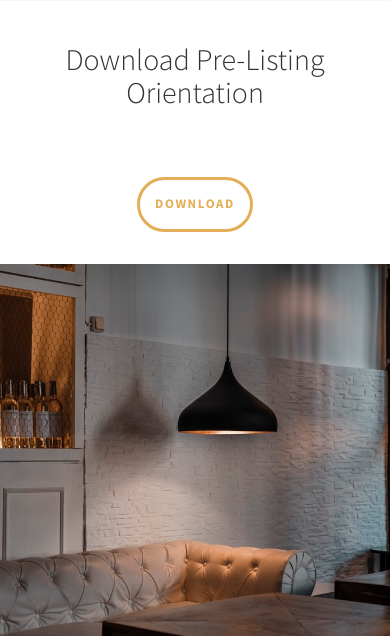
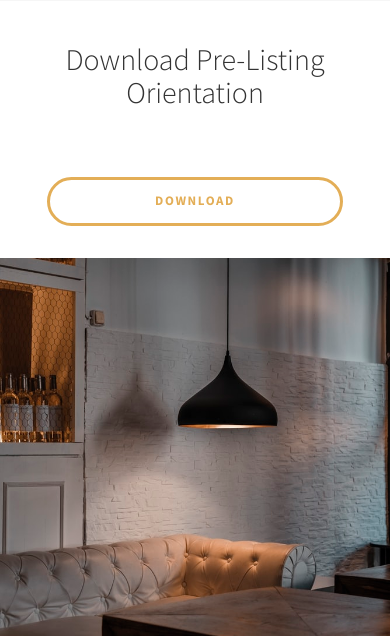
Before and after one commit to PeterBen90/andrew-site, a PHP site: page / in a window 390 px wide. Shown: the part 1588-2224 px from the top of the page. Run offline with PHP 8.4, Linux system fonts and the light colour scheme; some libraries are stand-ins or nearby versions.

Commit message:
added GTM

```diff
--- a/css/main.css
+++ b/css/main.css
@@ -90,6 +90,11 @@ p {
   margin-top: 42px;
   transition: all 0.4s ease-in-out;
   text-transform: uppercase;
+  margin-left: 25%;
+}
+
+.margin-btn {
+  margin-left: 0;
 }
 
 .section-btn:hover {
@@ -745,7 +750,8 @@ footer {
   }
 
   .section-btn {
-    padding: 15px;
+    width: 100%;
+    margin-left: 0;
   }
 
   .experience-img {
--- a/index.html
+++ b/index.html
@@ -19,9 +19,23 @@
   <link rel="stylesheet" type="text/css" href="css/jquery.fancybox.min.css" />
 
   <link href="https://fonts.googleapis.com/css?family=Source+Sans+Pro:300,400,700" rel="stylesheet" />
+  <!-- Google Tag Manager -->
+  <script>(function (w, d, s, l, i) {
+      w[l] = w[l] || []; w[l].push({
+        'gtm.start':
+          new Date().getTime(), event: 'gtm.js'
+      }); var f = d.getElementsByTagName(s)[0],
+        j = d.createElement(s), dl = l != 'dataLayer' ? '&l=' + l : ''; j.async = true; j.src =
+          'https://www.googletagmanager.com/gtm.js?id=' + i + dl; f.parentNode.insertBefore(j, f);
+    })(window, document, 'script', 'dataLayer', 'GTM-W598JN3');</script>
+  <!-- End Google Tag Manager -->
 </head>
 
 <body data-spy="scroll" data-target=".navbar-collapse" data-offset="50">
+  <!-- Google Tag Manager (noscript) -->
+  <noscript><iframe src="https://www.googletagmanager.com/ns.html?id=GTM-W598JN3" height="0" width="0"
+      style="display:none;visibility:hidden"></iframe></noscript>
+  <!-- End Google Tag Manager (noscript) -->
   <!-- PRE LOADER -->
 
   <div class="preloader">
@@ -131,8 +145,8 @@
               <h1 class="dld-title">Download Pre-Listing Orientation</h1>
             </div>
             <div class="wow fadeInUp" data-wow-delay="0.8s">
-              <a class="wow fadeInUp fbtn section-btn btn btn-success" data-wow-delay="1.4s" data-fancybox
-                data-src="#hidden-content-2" href="javascript:;">Download</a>
+              <a class="wow fadeInUp fbtn section-btn btn btn-success col-md-6 col-sm-8" data-wow-delay="1.4s"
+                data-fancybox data-src="#hidden-content-2" href="javascript:;">Download</a>
 
               <div style="display: none;" id="hidden-content-2">
                 <h2>Recieve Your Pre-Listing Orientation</h2>
@@ -446,7 +460,7 @@
               </p>
             </div>
             <div class="wow fadeInUp" data-wow-delay="0.8s">
-              <a class="wow fadeInUp fbtn section-btn btn btn-success" data-wow-delay="1.4s" data-fancybox
+              <a class="wow fadeInUp fbtn section-btn btn btn-success margin-btn" data-wow-delay="1.4s" data-fancybox
                 data-src="#hidden-content-2" href="javascript:;">Download Pre-Listing Orientation</a>
 
               <div style="display: none;" id="hidden-content-2">
@@ -476,15 +490,15 @@
         </div>
 
         <div class="bg-dark col-md-3 col-sm-6 form">
-          <h1 class="color-white">
+          <h1 class="color-white wow fadeInUp">
             Low Commission. Expert Advice.
           </h1>
-          <p class="color-white form-txt">
+          <p class="color-white form-txt wow fadeInUp">
             Contact a Toronto Realtor who offers low 1% commission full real
             estate services. I combine real estate experience, knowledge and
             technology.
           </p>
-          <div id="contact-form">
+          <div id="contact-form" class="wow fadeInUp">
             <form id="contact-form3" name="Form 3" method="post" data-netlify="true" action="index.html">
               <div class="success3" hidden>Thank you for downloading!</div>
               <div class="form-group">
```
